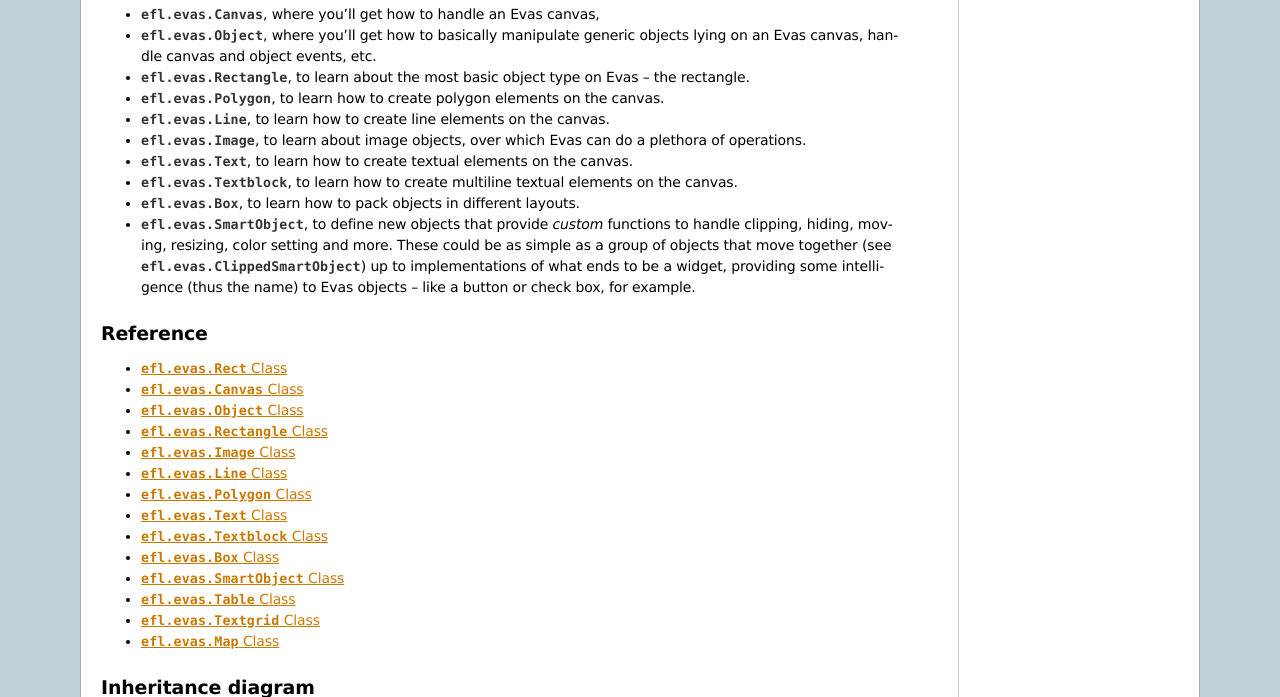
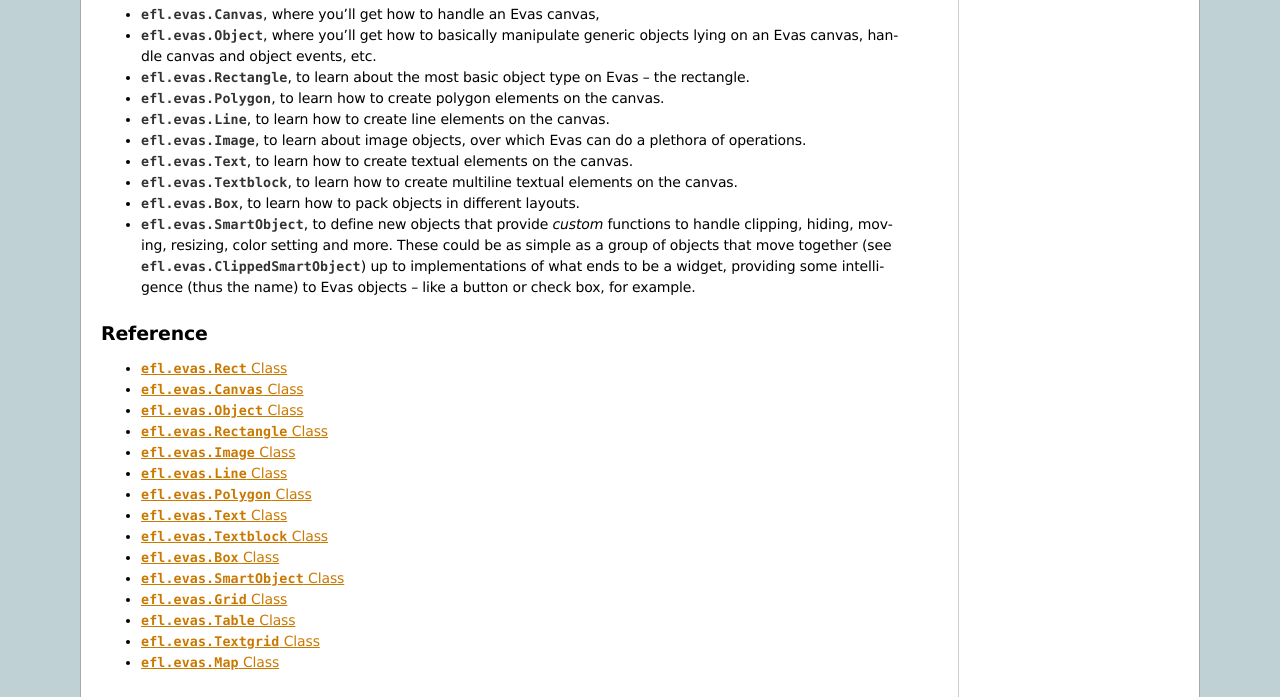
Before and after one commit to DaveMDS/python-efl, a Sphinx documentation site: the page built from doc/evas/evas.rst, in a window 1280 px wide and 900 px high, scrolled down 2483 px, cut to the strip 0-697 px from the top of the window. Built offline with Sphinx 7.4.7, drawn with Linux system fonts in a browser that asks for light colours.

Commit message:
Evas: Add Grid.

```diff
--- /dev/null
+++ b/doc/evas/class-grid.rst
@@ -0,0 +1,4 @@
+:class:`efl.evas.Grid` Class
+============================
+
+.. autoclass:: efl.evas.Grid
--- a/doc/evas/evas.rst
+++ b/doc/evas/evas.rst
@@ -214,6 +214,7 @@ Reference
    class-object-textblock
    class-object-box
    class-object-smart
+   class-grid
    class-table
    class-textgrid
    class-map
```
Also changed, not shown: 3 other files.
